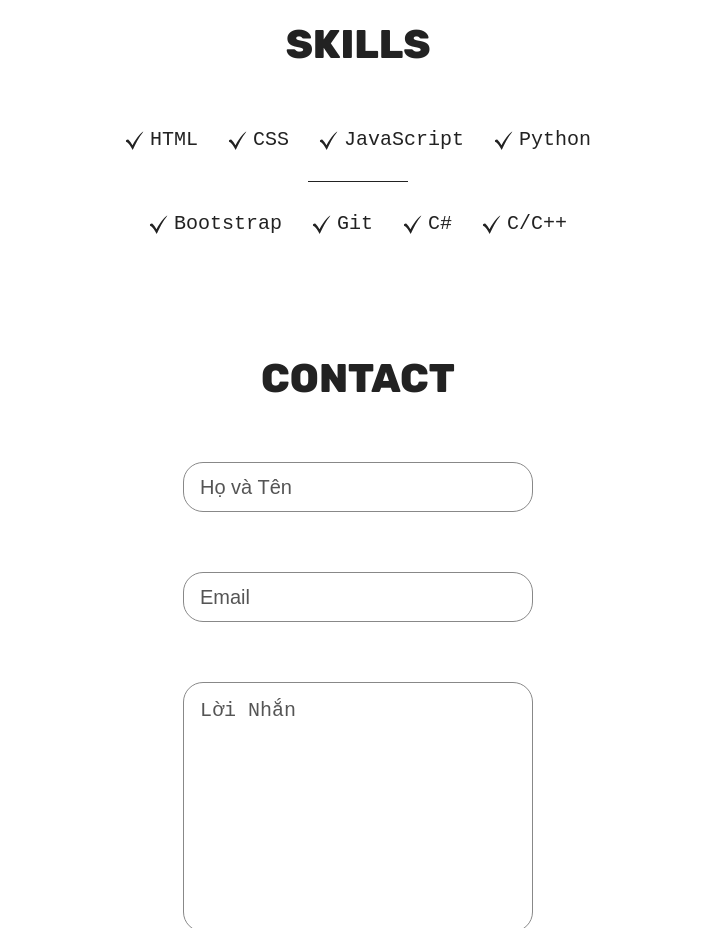
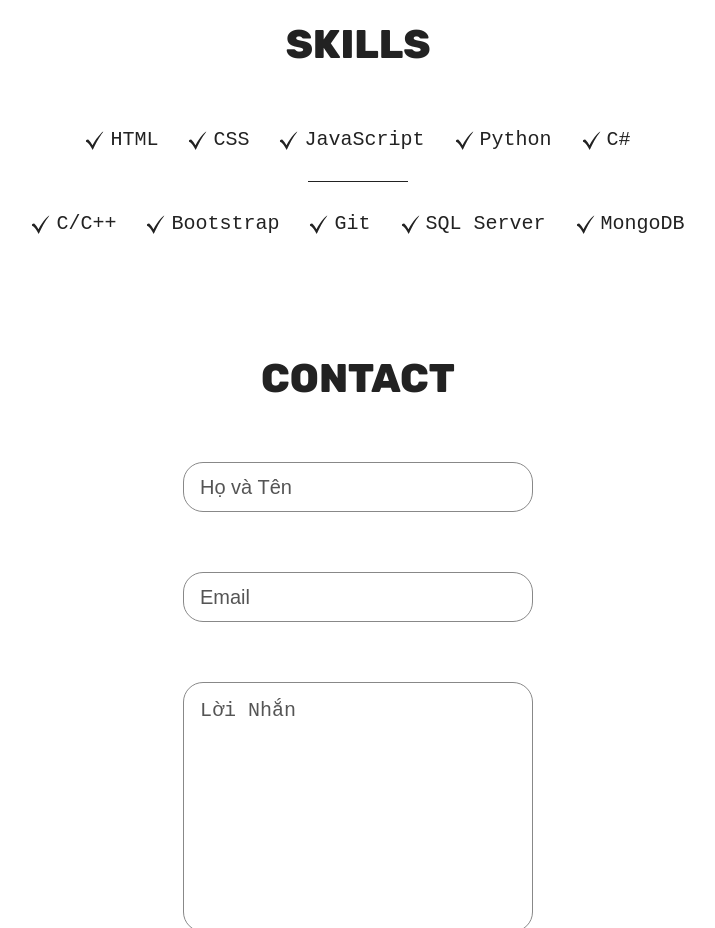
Before and after one commit to HoangDu2002/hoang-du, a React (Vite) app: page / in a window 1280 px wide. Shown: the part 1540-2468 px from the top of the page, without its empty margins (282-997 px from the left). Built offline with nearby package versions, Linux system fonts and the light colour scheme.

Commit message:
update(2)

```diff
--- a/src/sections/Hero/Hero.jsx
+++ b/src/sections/Hero/Hero.jsx
@@ -41,7 +41,6 @@ function Hero() {
        </div>
        <div className={styles.info}>
          <h1>Trịnh Lê
-           <br />
            Hoàng Dũ
          </h1>
          <h2>Developer Intern</h2>
--- a/src/sections/Skills/Skills.jsx
+++ b/src/sections/Skills/Skills.jsx
@@ -15,13 +15,17 @@ function Skills() {
            <SkillList src={checkMarkIcon} skill="CSS" />
            <SkillList src={checkMarkIcon} skill="JavaScript" />
            <SkillList src={checkMarkIcon} skill="Python" />
+           <SkillList src={checkMarkIcon} skill="C#" />
         </div>
         <hr/>
         <div className={styles.skillList}>
+           <SkillList src={checkMarkIcon} skill="C/C++" />
            <SkillList src={checkMarkIcon} skill="Bootstrap" />
            <SkillList src={checkMarkIcon} skill="Git" />
-           <SkillList src={checkMarkIcon} skill="C#" />
-           <SkillList src={checkMarkIcon} skill="C/C++" />
+           <SkillList src={checkMarkIcon} skill="SQL Server" />
+           <SkillList src={checkMarkIcon} skill="MongoDB" />
+
+
         </div>
         </section>
   )
```
